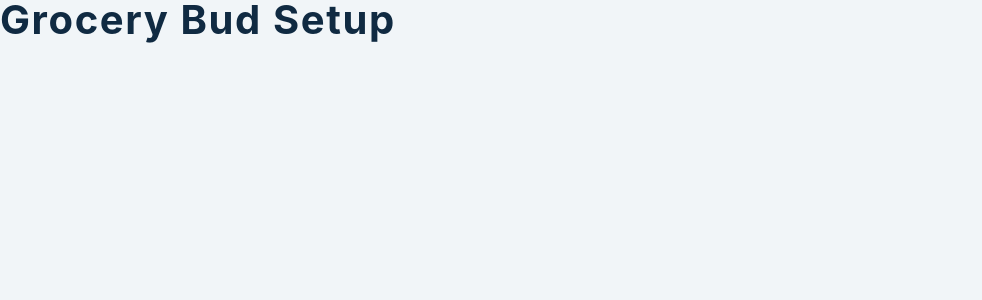
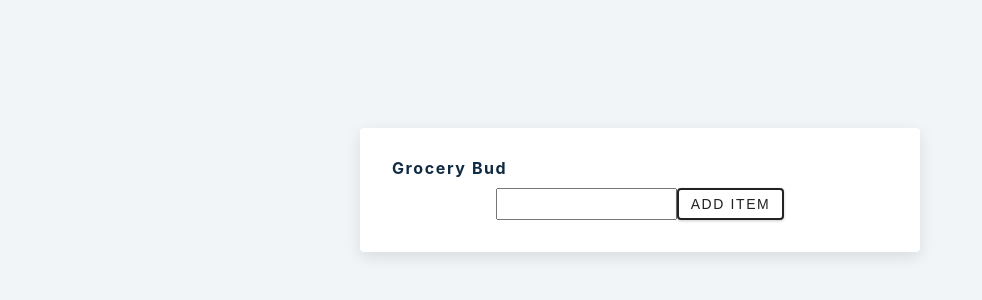
Before and after one commit to arianhamid/grocery-bud-app, a React (Vite) app: page / in a window 1280 px wide. Shown: the top 300 px of the page, without its empty margins (0-982 px from the left). Built offline with nearby package versions, Linux system fonts and the light colour scheme.

Commit message:
app states added

```diff
--- a/src/App.jsx
+++ b/src/App.jsx
@@ -1,9 +1,32 @@
-import React, { useState, useEffect } from 'react'
-import List from './List'
-import Alert from './Alert'
+import React, { useState, useEffect } from "react";
+import List from "./List";
+import Alert from "./Alert";
 
 function App() {
-  return <h2>grocery bud setup</h2>
+  const [value, setValue] = useState("");
+  const [buds, setBuds] = useState([]);
+  const onSubmit = (e) => {
+    e.preventDefault();
+    setBuds([...buds,value])
+  };
+  return (
+    <section className="section-center">
+      <form onSubmit={onSubmit}>
+        <h4>Grocery Bud</h4>
+        <div className="form-control">
+          <input type="text " className="form-input" value={value} onChange={(e)=>setValue(e.target.value)}/>
+          <button type="submit" className="btn">
+            add item
+          </button>
+        </div>
+      </form>
+      <div className="items">
+        {buds.map((bud, index) => {
+          return <List key={index} bud={bud} />;
+        })}
+      </div>
+    </section>
+  );
 }
 
-export default App
+export default App;
```
